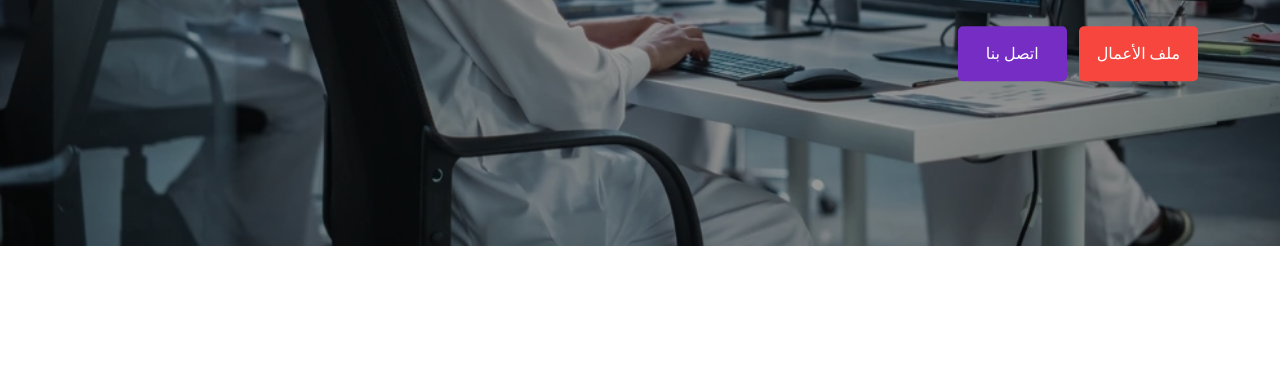
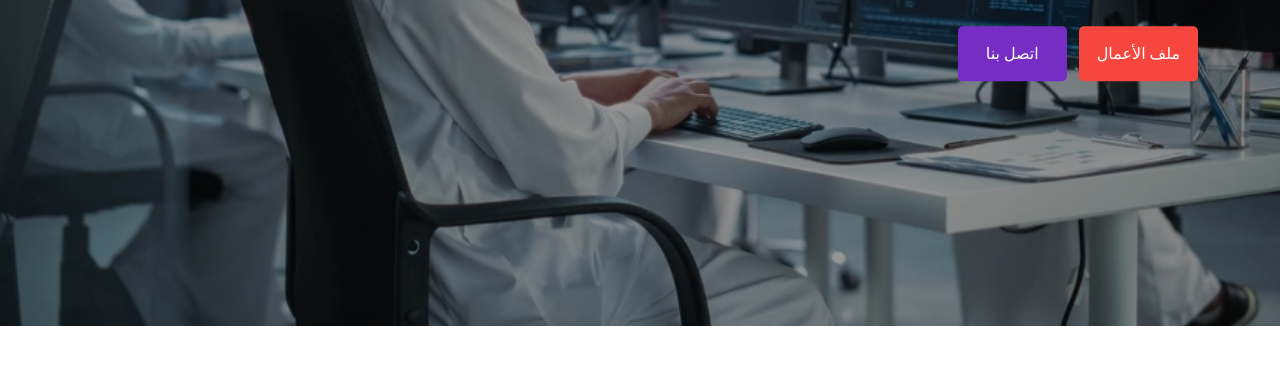
Before and after one commit to Ziad-Emad20/MASAR, a website: page index.html in a window 1280 px wide. Shown: the part 434-800 px from the top of the page. Drawn offline with Linux system fonts and the light colour scheme.

Commit message:
change header

```diff
--- a/Css/Style.css
+++ b/Css/Style.css
@@ -3,8 +3,8 @@
     --mainColor_2: #762DC4;
     --mainColor_3: #000000;
     --mainColor_4: #ffffff;
-    --backGroundNavTop: #1c1e1f81;
-    --backGroundNavMiddel: #5d5f5f63;
+    --backGroundNavTop: #1c1e1fa3;
+    --backGroundNavMiddel: #1c1e1f5c;
     /* Font Size */
     --FontSizeNavItem: 20px;
     /* Border Radius */
@@ -21,7 +21,7 @@
 /* Start Header */
 header {
     width: 100%;
-    height: 85vh;
+    height: 95vh;
     background-image: linear-gradient(rgba(0, 0, 0, 0.4), rgba(0, 0, 0, 0.4)), url(../img/170014094459201.webp);
     background-repeat: no-repeat;
     background-position: center;
```
